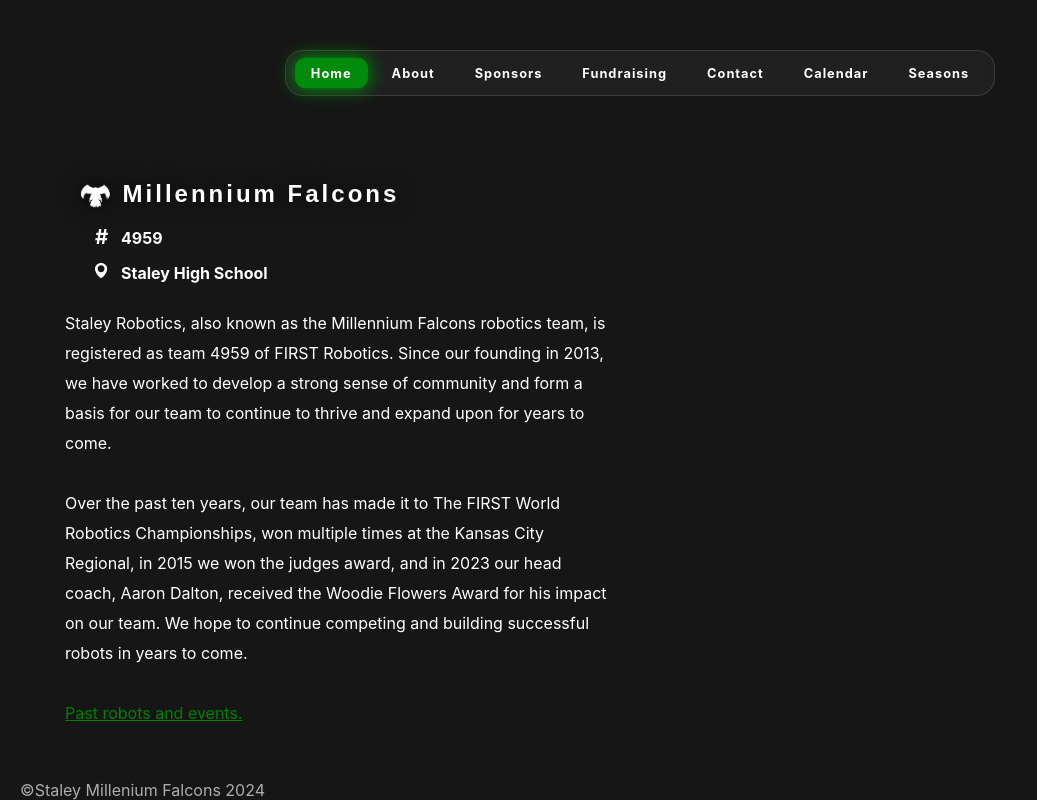
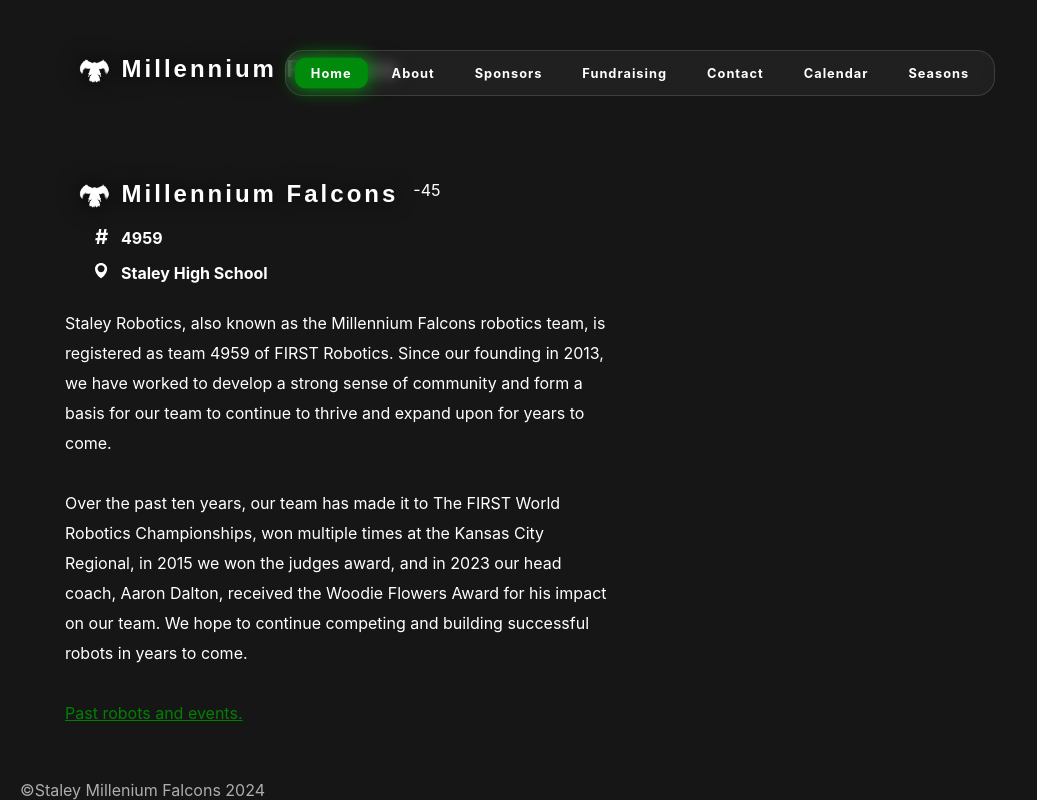
Before and after one commit to SHS-Programmers/final-robotics-site, a React (Create React App) app: page / in a window 1280 px wide. Shown: the whole page, without its empty margins (0-1037 px from the left). Built offline with nearby package versions, Linux system fonts and the light colour scheme; a web font is replaced by a local one.

Commit message:
Improved brand effect

```diff
--- a/src/Navigation/index.tsx
+++ b/src/Navigation/index.tsx
@@ -9,7 +9,7 @@ export default () => {
         const content = document.getElementById("content");
         if (content === null) return;
         content.addEventListener("scroll", (event: Event) => {
-            setDrift(content.scrollTop - 45 - window.innerHeight / 10);
+            setDrift(content.scrollTop - 45 - window.outerHeight / 10);
         });
     })
 
@@ -17,7 +17,7 @@ export default () => {
 
     return (
         <div className="nav">
-            <Link to="/" style={{ flexGrow: 1, margin: "25px 30px 25px 34px", position:"absolute", opacity: (drift > 0 || useLocation().pathname !== "/") ? 1 : 0, transition: "opacity 250ms ease 100ms" }}>
+            <Link to="/" style={{ flexGrow: 1, margin: "25px 30px 25px 34px", position:"absolute", opacity: (drift >= 0 || useLocation().pathname !== "/") ? 1 : 0, transition: "opacity 250ms ease 100ms" }}>
                 <Brand />
             </Link>
             <ul className="frosted-glass" style={{ flexShrink: 1 }}>
--- a/src/Pages/Landing/index.tsx
+++ b/src/Pages/Landing/index.tsx
@@ -11,7 +11,7 @@ export default () => {
         const content = document.getElementById("content");
         if (content === null) return;
         content.addEventListener("scroll", (event: Event) => {
-            setBrandStick(content.scrollTop - 45 - window.innerHeight / 10);
+            setBrandStick(content.scrollTop - 45 - window.outerHeight / 10);
         });
         setTimeout(() => {
             backgroundManager.inject([<Parallax img="/media/countdown.jpg"/>, <TitleEffect color="#008b0c" text="4959" />, <div className="page-dimmer" />]);
@@ -34,7 +34,8 @@ export default () => {
         <div onScroll={(event) => setBrandStick(event.currentTarget.scrollTop)}>
             <div className="introduction card-stack">
                 <div>
-                    <Brand style={{position: "sticky", marginLeft: "40px", top: "calc(-10vh + 55px)",  opacity: (brandStick >= 0) ? 0 : 1, transition: "opacity 250ms ease 100ms" }}/>
+                    <Brand style={{position: "sticky", marginLeft: "39px", top: "calc(-10vh + 55px)",  opacity: (brandStick > 0) ? 0 : 1, transition: "opacity 250ms ease 100ms" }}/>
+                    {brandStick}
                     <ul className="overview-list">
                         <li>
                             <svg xmlns="http://www.w3.org/2000/svg" viewBox="0 0 25 25">
```
